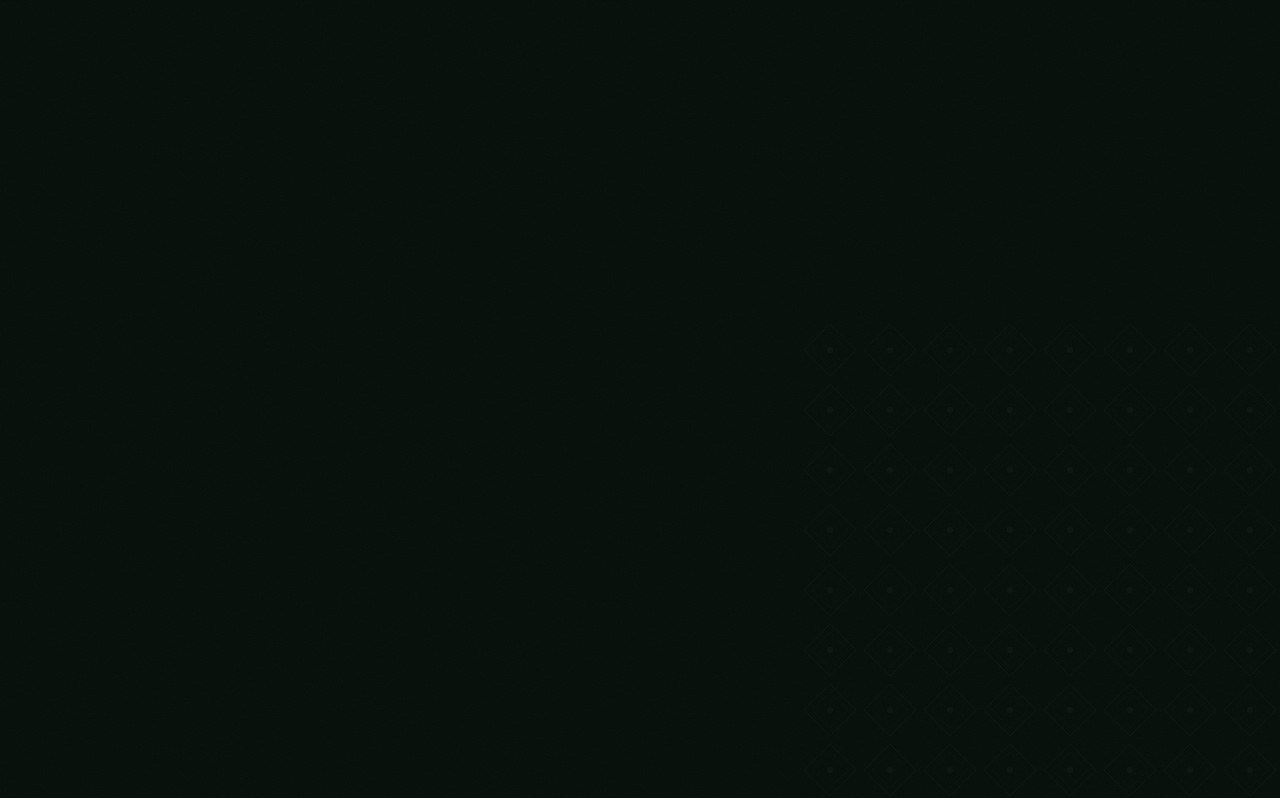
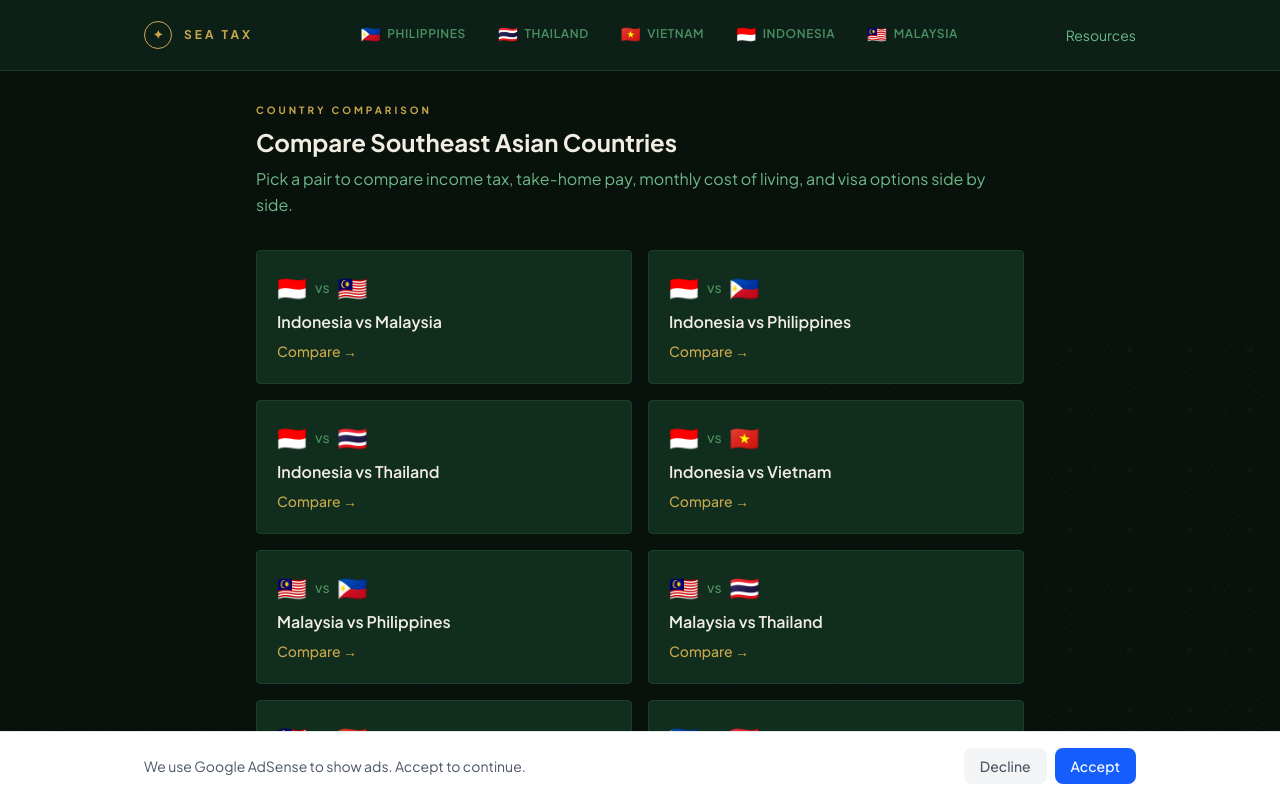
Before and after one commit to rafseb/seatax, a Next.js app: page /compare in a window 1280 px wide. Before the commit this address had no page. Shown: the top 798 px of the page. Built offline with nearby package versions, Linux system fonts and the light colour scheme.

Commit message:
feat: add compare hub page

```diff
--- /dev/null
+++ b/app/compare/page.tsx
@@ -0,0 +1,54 @@
+import type { Metadata } from 'next';
+import Link from 'next/link';
+import { getCountry } from '@/lib/countries';
+import { CANONICAL_PAIRS, pairSlug } from '@/lib/comparisons';
+
+export const metadata: Metadata = {
+  title: 'Compare Southeast Asia: Tax & Cost of Living by Country',
+  description:
+    'Side-by-side comparisons of income tax, take-home pay, cost of living, and visas for every pair of Southeast Asian countries — Philippines, Thailand, Vietnam, Indonesia, and Malaysia.',
+  alternates: { canonical: 'https://rafseb.github.io/seatax/compare' },
+};
+
+const cardStyle = {
+  background: 'var(--forest-800)',
+  border: '1px solid var(--forest-700)',
+  borderRadius: '4px',
+};
+
+export default function CompareHubPage() {
+  return (
+    <div className="max-w-3xl mx-auto">
+      <div className="mb-8">
+        <p className="text-[10px] font-bold uppercase tracking-[3px] mb-2" style={{ color: 'var(--gold-500)' }}>
+          Country Comparison
+        </p>
+        <h1 className="text-2xl font-bold mb-2" style={{ color: 'var(--cream)' }}>Compare Southeast Asian Countries</h1>
+        <p className="leading-relaxed" style={{ color: 'var(--forest-300)' }}>
+          Pick a pair to compare income tax, take-home pay, monthly cost of living, and visa options side by side.
+        </p>
+      </div>
+
+      <div className="grid gap-4 sm:grid-cols-2">
+        {CANONICAL_PAIRS.map(([aSlug, bSlug]) => {
+          const a = getCountry(aSlug);
+          const b = getCountry(bSlug);
+          if (!a || !b) return null;
+          return (
+            <Link key={pairSlug(aSlug, bSlug)} href={`/compare/${pairSlug(aSlug, bSlug)}`} className="block p-5 transition-all" style={cardStyle}>
+              <div className="flex items-center gap-2 mb-2">
+                <span className="text-2xl">{a.flag}</span>
+                <span className="text-sm font-medium" style={{ color: 'var(--forest-400)' }}>vs</span>
+                <span className="text-2xl">{b.flag}</span>
+              </div>
+              <h2 className="text-base font-semibold leading-snug" style={{ color: 'var(--cream)' }}>
+                {a.name} vs {b.name}
+              </h2>
+              <span className="mt-2 inline-block text-sm font-medium" style={{ color: 'var(--gold-500)' }}>Compare →</span>
+            </Link>
+          );
+        })}
+      </div>
+    </div>
+  );
+}
```
